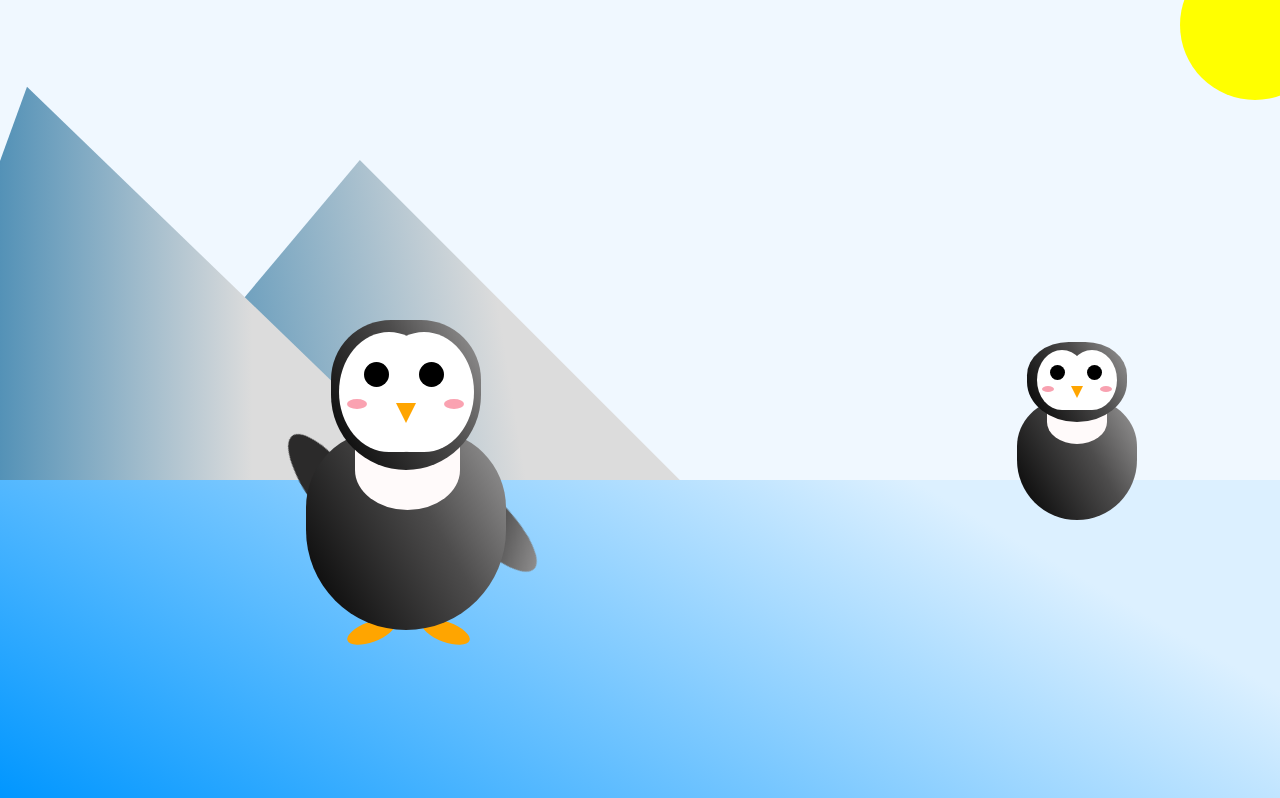
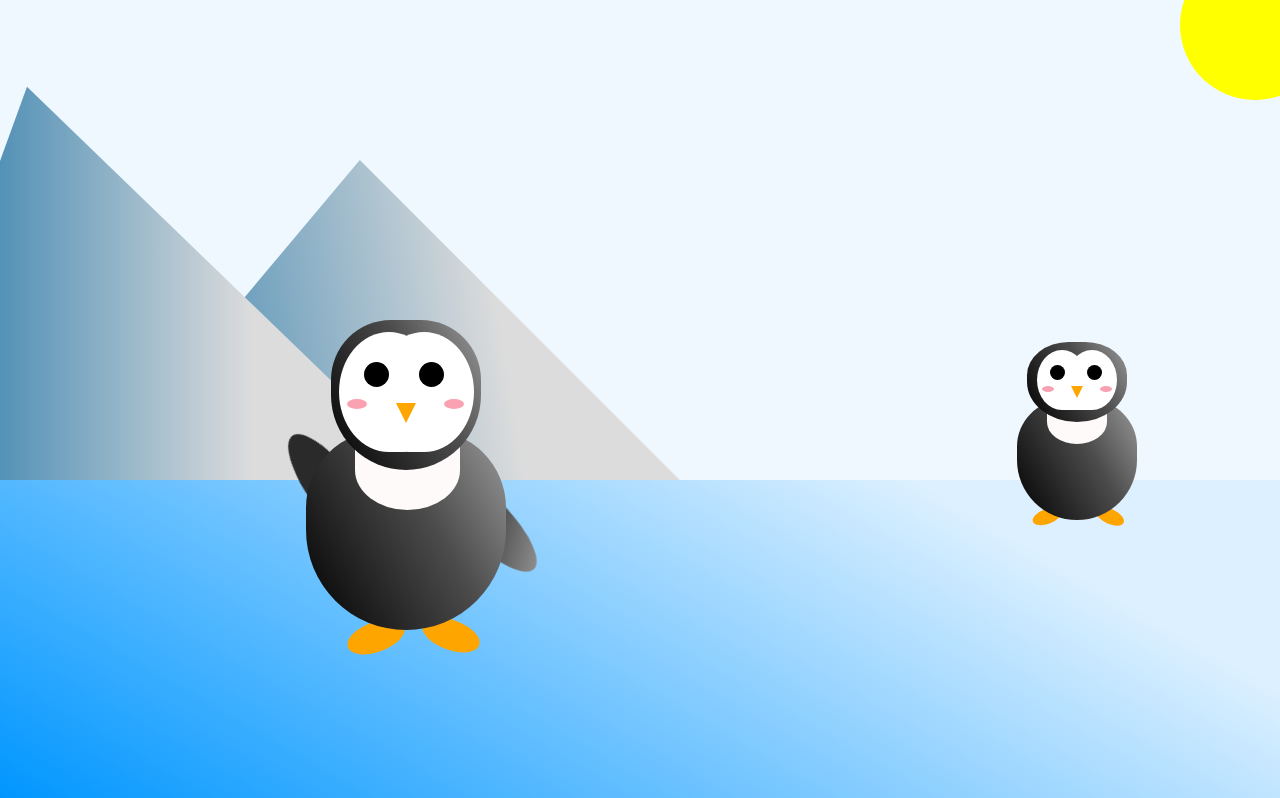
Before and after one commit to virag-ky/CSS-Penguins, a plain HTML site: page index.html in a window 1280 px wide. Shown: the top 798 px of the page. Drawn offline with Linux system fonts and the light colour scheme.

Commit message:
Added feet-2

```diff
--- a/index.html
+++ b/index.html
@@ -42,6 +42,8 @@
         <div class="beak-2"></div>
       </div>
       <div class="body-2"></div>
+      <div class="feet-2 left"></div>
+      <div class="feet-2 right"></div>
     </div>
     <div class="ground"></div>
   </body>
--- a/style.css
+++ b/style.css
@@ -161,8 +161,8 @@ body {
 }
 .feet-1 {
   background-color: orange;
-  width: 50px;
-  height: 20px;
+  width: 60px;
+  height: 30px;
   border-radius: 50%;
 }
 .feet-1.left {
@@ -175,7 +175,7 @@ body {
 .feet-1.right {
   transform: rotate(20deg);
   position: relative;
-  top: -7%;
+  top: -10%;
   left: 55%;
   z-index: -1;
 }
@@ -321,3 +321,21 @@ body {
   margin: auto;
   top: 55%;
 }
+.feet-2 {
+  background-color: orange;
+  border-radius: 50%;
+  width: 30px;
+  height: 15px;
+  position: relative;
+  z-index: -1;
+}
+.feet-2.left {
+  transform: rotate(-20deg);
+  left: 20%;
+  top: -5%;
+}
+.feet-2.right {
+  transform: rotate(25deg);
+  left: 62%;
+  top: -12%;
+}
```
